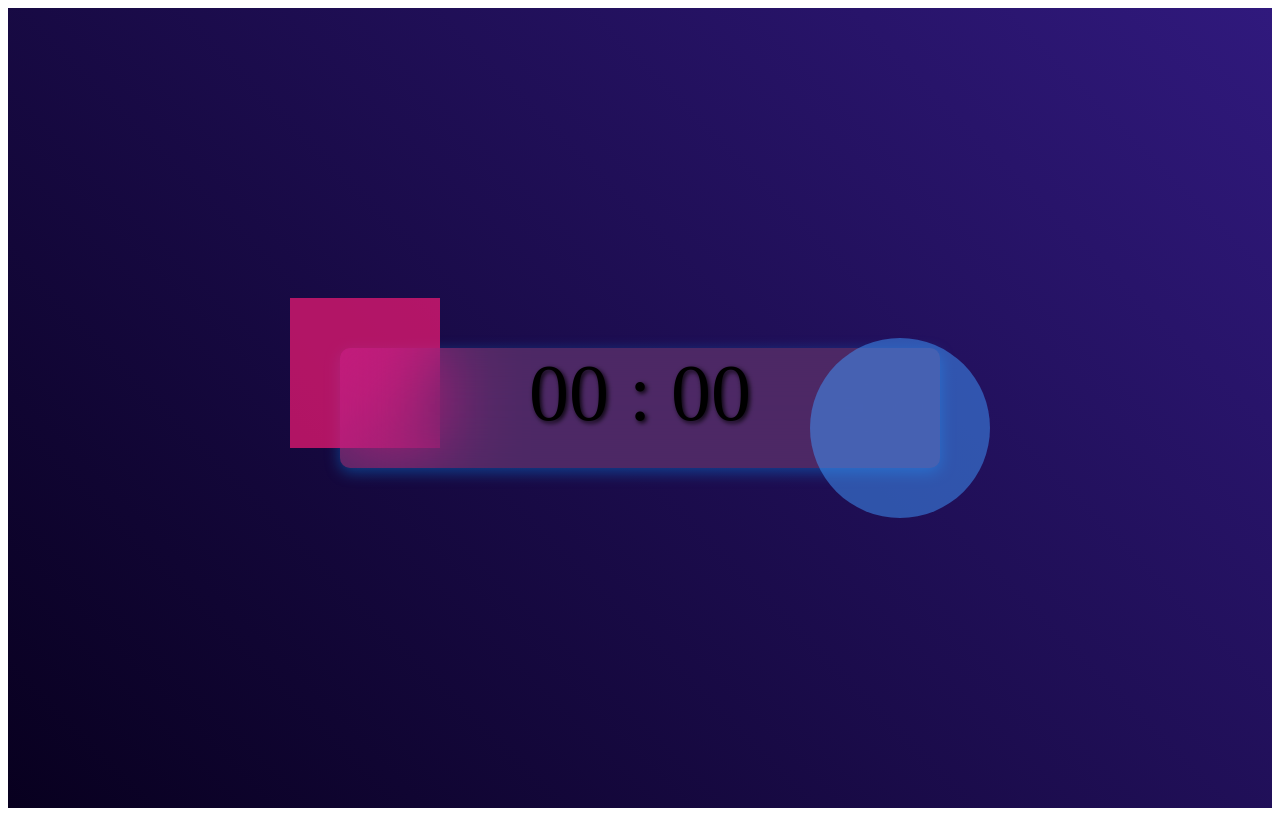
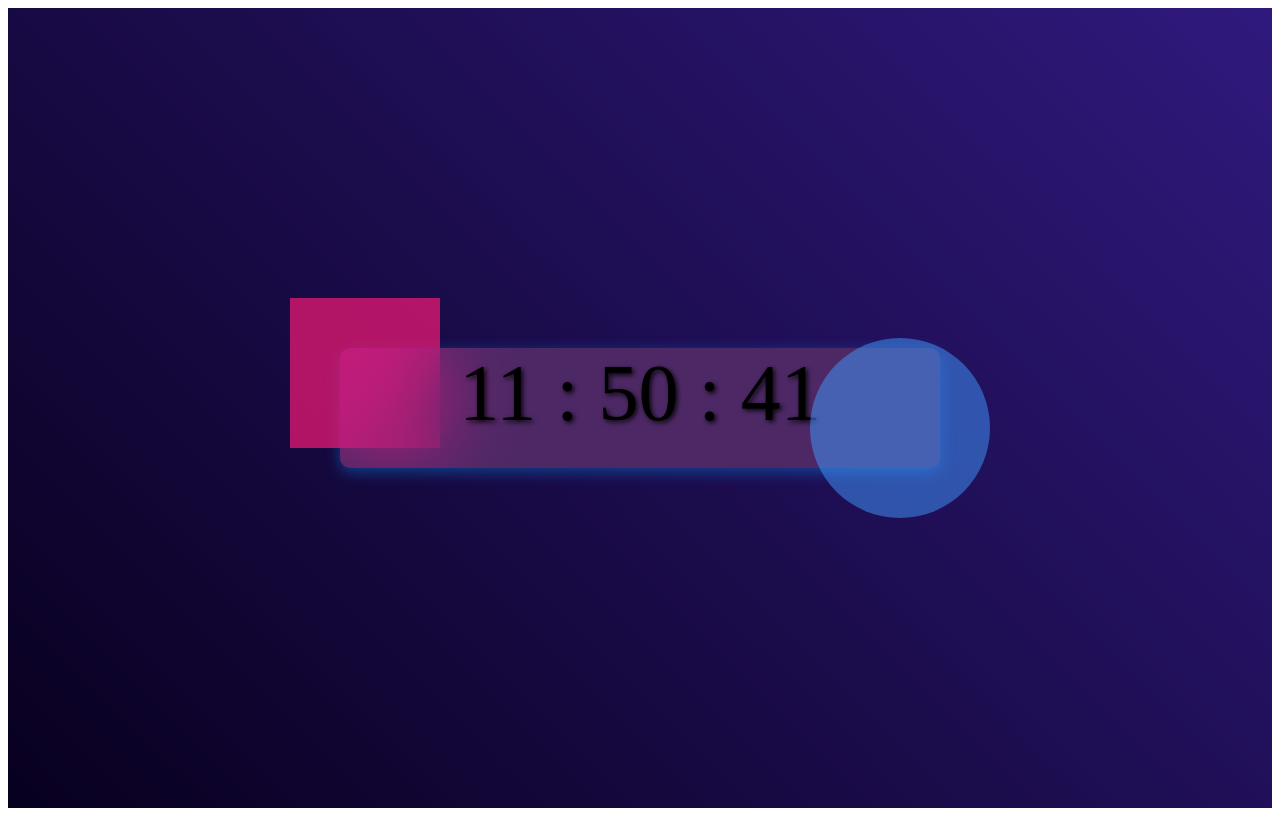
Before and after one commit to Disha-chaudhary/javascript, a plain HTML site: page index.html in a window 1280 px wide. Drawn offline with Linux system fonts and the light colour scheme.

Commit message:
digital clock using javascript

```diff
--- a/index.html
+++ b/index.html
@@ -7,12 +7,30 @@
     <link rel="stylesheet" href="style.css">
 </head>
 <body>
-    <div class="hero"><div class="container">
-        <div class="clock"><span>00</span>
-            <span>:</span>
-        <span>00</span></div>
-    </div></div>
+   <div class="hero">
+  <div class="container">
+    <div class="clock">
+      <span id="hrs">00</span>
+      <span>:</span>
+      <span id="min">00</span>
+      <span>:</span>
+      <span id="sec">00</span>
+    </div>
+  </div>
+</div>
+    <script>
+        let hrs=document.getElementById("hrs");
+        let min=document.getElementById("min");
+        let sec=document.getElementById("sec");
+
+        setInterval(()=>{
+            let currentTime=new Date();
+        hrs.innerHTML = currentTime.getHours();
+        min.innerHTML = currentTime.getMinutes();
+        sec.innerHTML = currentTime.getSeconds();
+        },1000)
 
 
+    </script>
 </body>
 </html>
```
